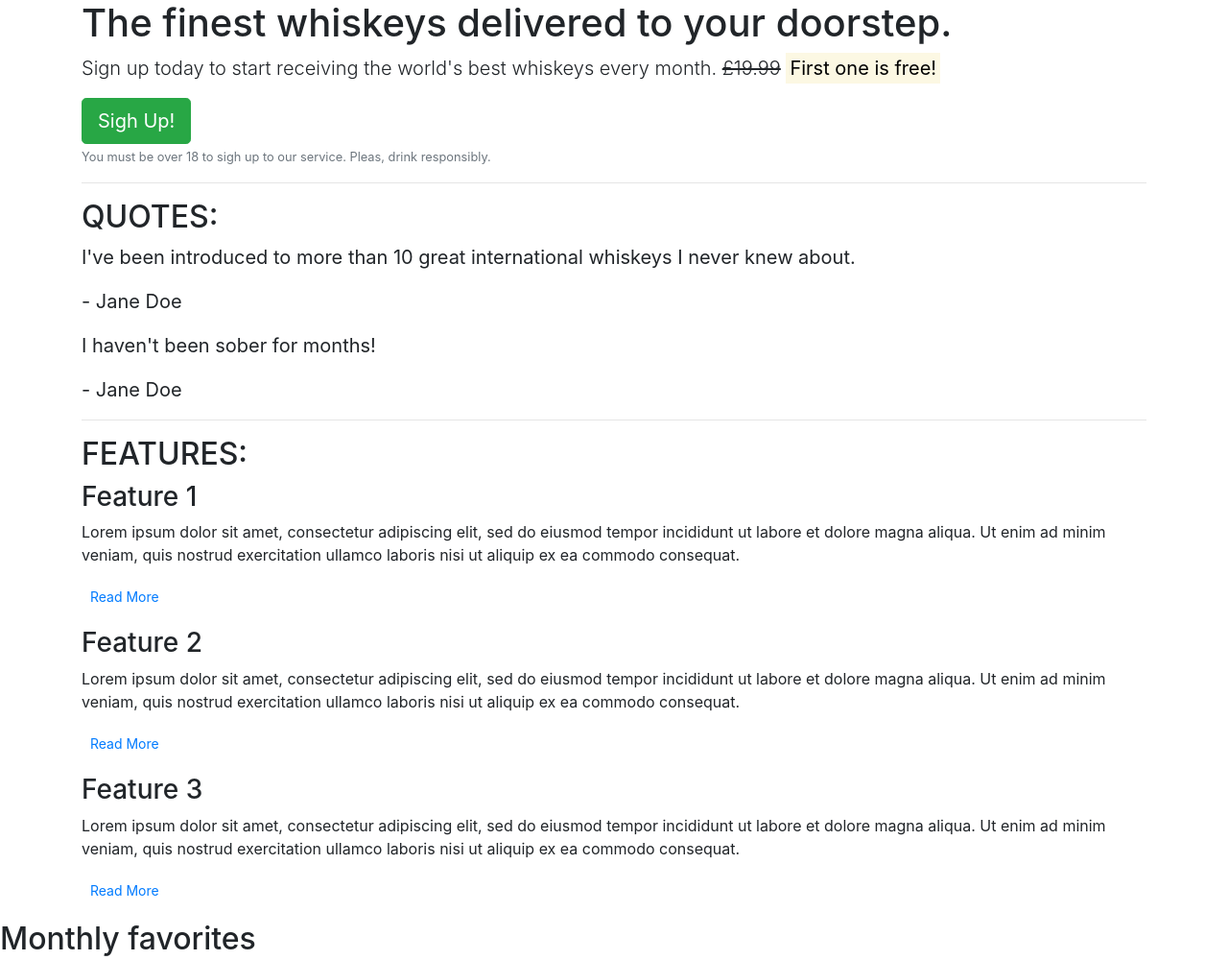
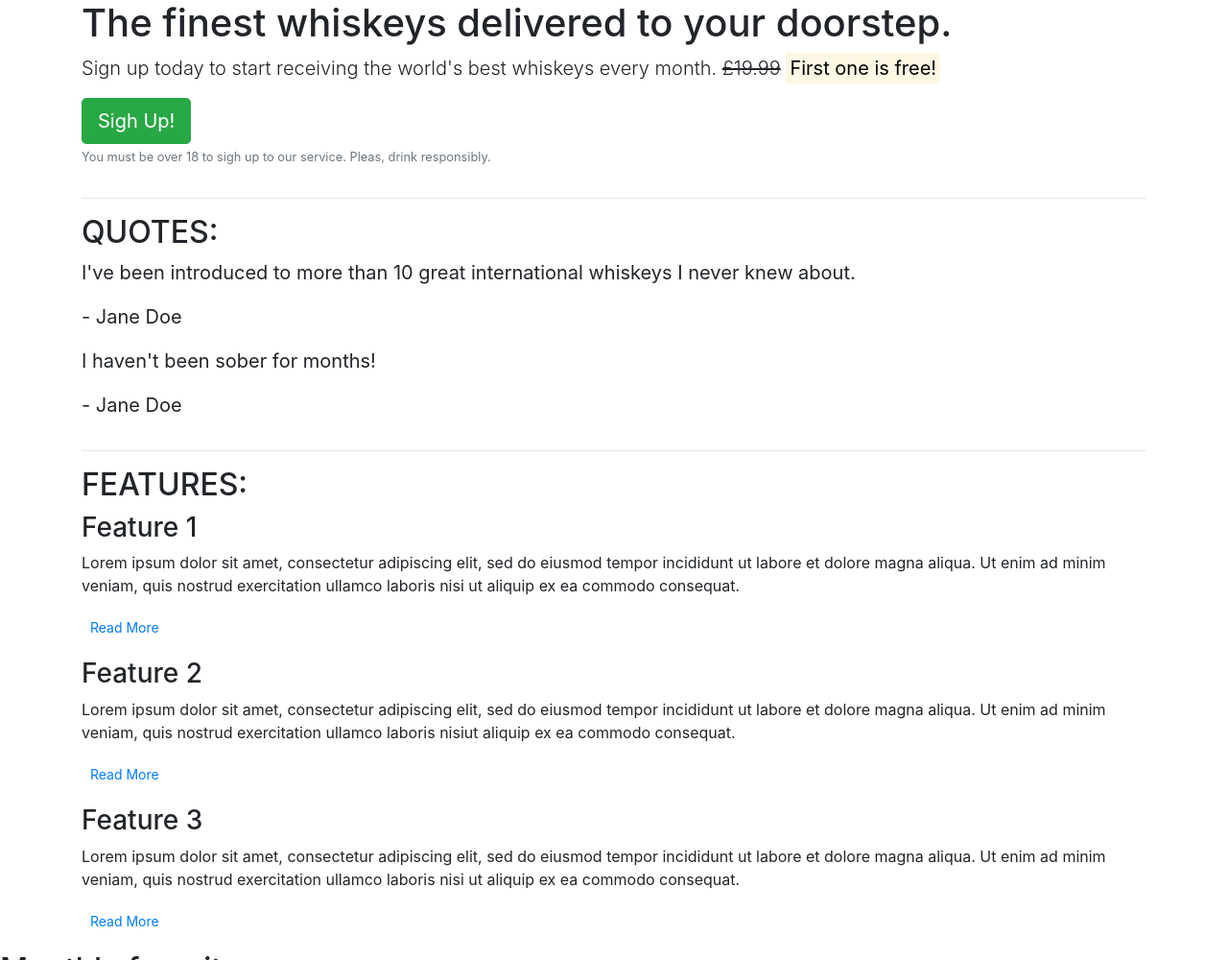
Before and after one commit to Zylo-Ds/bootstrap-practice, a plain HTML site: page index.html in a window 1280 px wide. Shown: the top 1000 px of the page at 96% size. Drawn offline with nearby package versions, Linux system fonts and the light colour scheme.

Commit message:
added col for grid system

```diff
--- a/index.html
+++ b/index.html
@@ -11,48 +11,87 @@
 <body>
     <article class="container">
         <!-- Callout -->
+        <div class="row">
+            <div class="col-12">
                 <section class="callout">
                     <h1>The finest whiskeys delivered to your doorstep.</h1>
                     <p class="lead">Sign up today to start receiving the world's best whiskeys every month.
                         <s>£19.99</s> <strong><mark>First one is free!</mark></strong></p>
                     <button class="btn btn-success btn-lg">Sigh Up!</button>
-                <p class="text-muted"><small>You must be over 18 to sigh up to our service. Pleas, drink responsibly.</small></p>
+                    <p class="text-muted"><small>You must be over 18 to sigh up to our service. Pleas, drink
+                            responsibly.</small></p>
                 </section>
+            </div>
+        </div>
         <!-- /.callout -->
         <hr>
 
         <!-- Quotes -->
         <section class="blockquote">
+            <div class="row">
+                <div class="col-12">
                     <h2 class="text-uppercase">Quotes:</h2>
+                </div>
+            </div>
+            <div class="row">
+                <div class="col-12">
                     <blockquote class="quote">
                         <p>I've been introduced to more than 10 great international whiskeys I never knew about.</p>
                         <p>- Jane Doe</p>
                     </blockquote>
+                </div>
+                <div class="col-12">
                     <blockquote class="blockquote">
                         <p>I haven't been sober for months!</p>
                         <p>- Jane Doe</p>
                     </blockquote>
+                </div>
+            </div>
         </section>
         <!-- /.quotes -->
         <hr>
 
         <!-- Features -->
         <section class="features">
+            <div class="row">
+                <div class="col-12">
                     <h2 class="text-uppercase">Features:</h2>
+                </div>
+            </div>
+            <div class="row">
+                <div class="col-12">
                     <div class="feature">
                         <h3>Feature 1</h3>
-                <p>Lorem ipsum dolor sit amet, consectetur adipiscing elit, sed do eiusmod tempor incididunt ut labore et dolore magna aliqua. Ut enim ad minim veniam, quis nostrud exercitation ullamco laboris nisi ut aliquip ex ea commodo consequat.</p>
+                        <p>Lorem ipsum dolor sit amet, consectetur adipiscing elit, sed do eiusmod tempor incididunt ut
+                            labore
+                            et dolore magna aliqua. Ut enim ad minim veniam, quis nostrud exercitation ullamco laboris
+                            nisi
+                            ut
+                            aliquip ex ea commodo consequat.</p>
                         <p><a class="btn btn-sm btn-default" href="">Read More</a></p>
                     </div>
+                </div>
                 <div class="feature">
+                    <div class="col-12">
                         <h3>Feature 2</h3>
-                <p>Lorem ipsum dolor sit amet, consectetur adipiscing elit, sed do eiusmod tempor incididunt ut labore et dolore magna aliqua. Ut enim ad minim veniam, quis nostrud exercitation ullamco laboris nisi ut aliquip ex ea commodo consequat.</p>
+                        <p>Lorem ipsum dolor sit amet, consectetur adipiscing elit, sed do eiusmod tempor incididunt ut
+                            labore et dolore magna aliqua. Ut enim ad minim veniam, quis nostrud exercitation ullamco
+                            laboris nisiut aliquip ex ea commodo consequat.</p>
                         <p><a class="btn btn-sm btn-default" href="">Read More</a></p>
                     </div>
+                </div>
                 <div class="feature">
+                    <div class="col-12">
                         <h3>Feature 3</h3>
-                <p>Lorem ipsum dolor sit amet, consectetur adipiscing elit, sed do eiusmod tempor incididunt ut labore et dolore magna aliqua. Ut enim ad minim veniam, quis nostrud exercitation ullamco laboris nisi ut aliquip ex ea commodo consequat.</p>
+                        <p>Lorem ipsum dolor sit amet, consectetur adipiscing elit, sed do eiusmod tempor incididunt ut
+                            labore
+                            et dolore magna aliqua. Ut enim ad minim veniam, quis nostrud exercitation ullamco laboris
+                            nisi
+                            ut
+                            aliquip ex ea commodo consequat.</p>
                         <p><a class="btn btn-sm btn-default" href="">Read More</a></p>
+                    </div>
+                </div>
             </div>
         </section>
         <!-- /.features -->
```
Lines whose indentation alone changed are shown as unchanged.
